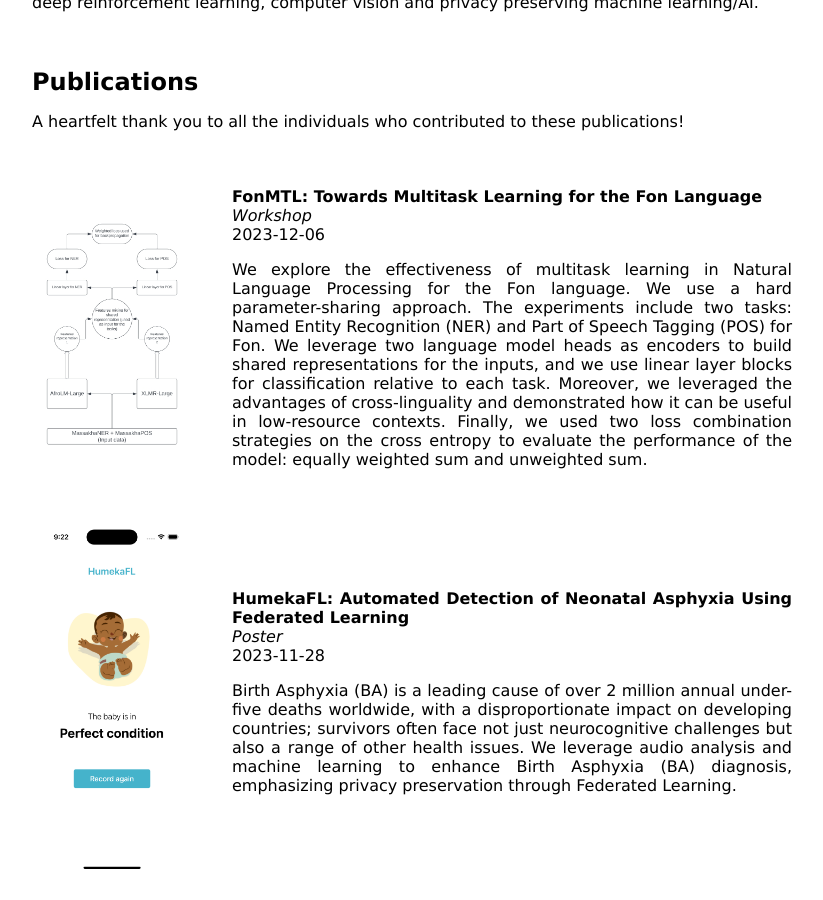
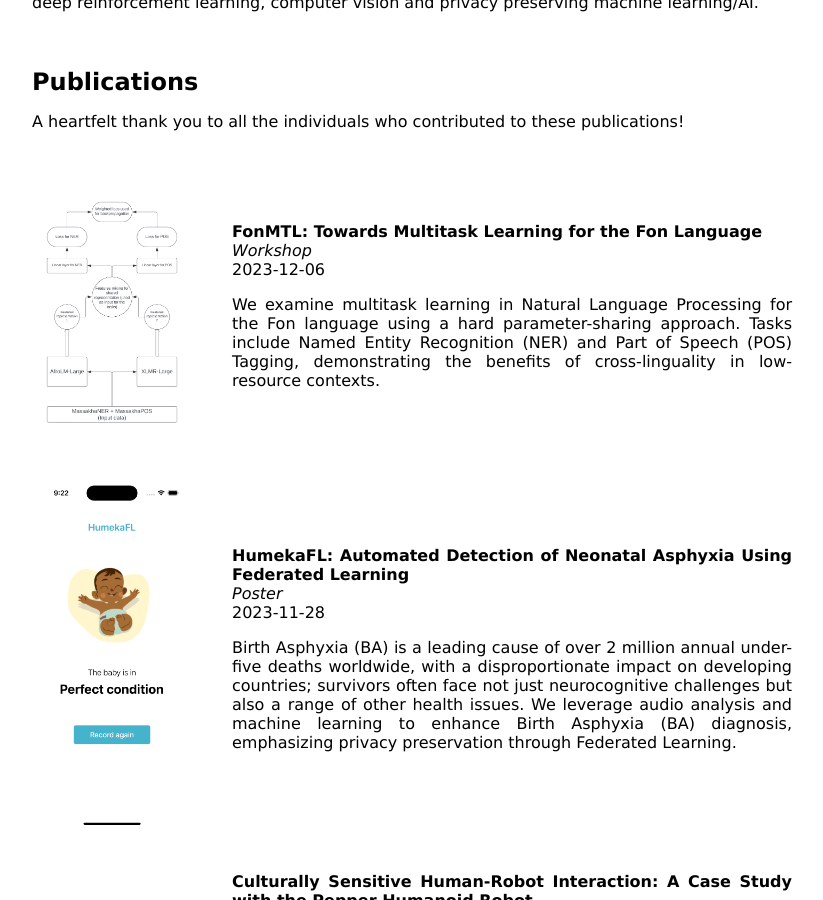
Before and after one commit to pamely/pamely.github.io, a Jekyll site: the page built from _posts/2023-12-06-winlp.markdown, in a window 1280 px wide and 900 px high, scrolled down 824 px. Shown: the whole window, without its empty margins (228-1051 px from the left). Built offline with Jekyll 4.4.1, drawn with Linux system fonts in a browser that asks for light colours.

Commit message:
Update 2023-12-06-winlp.markdown

```diff
--- a/_posts/2023-12-06-winlp.markdown
+++ b/_posts/2023-12-06-winlp.markdown
@@ -8,4 +8,4 @@
 venue: "arXiv"
 arxiv: arXiv:2308.14280
 ---
-We explore the effectiveness of multitask learning in Natural Language Processing for the Fon language. We use a hard parameter-sharing approach. The experiments include two tasks: Named Entity Recognition (NER) and Part of Speech Tagging (POS) for Fon. We leverage two language model heads as encoders to build shared representations for the inputs, and we use linear layer blocks for classification relative to each task. Moreover, we leveraged the advantages of cross-linguality and demonstrated how it can be useful in low-resource contexts. Finally, we used two loss combination strategies on the cross entropy to evaluate the performance of the model: equally weighted sum and unweighted sum.
+We examine multitask learning in Natural Language Processing for the Fon language using a hard parameter-sharing approach. Tasks include Named Entity Recognition (NER) and Part of Speech (POS) Tagging, demonstrating the benefits of cross-linguality in low-resource contexts.
```
